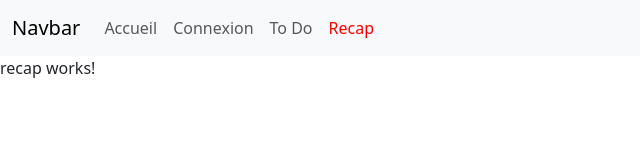
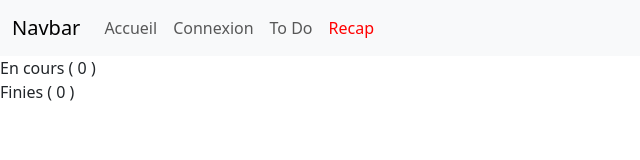
Before and after one commit to buffyTheErrorSlayer/angular-1, an Angular app: page /recap in a window 1280 px wide. Shown: the top 160 px of the page, without its empty margins (0-640 px from the left). Built offline with nearby package versions, Linux system fonts and the light colour scheme.

Commit message:
add recapitulatif

```diff
--- a/src/app/recap/recap.component.html
+++ b/src/app/recap/recap.component.html
@@ -1 +1,25 @@
-<p>recap works!</p>
+<div class="recap">
+    <div class="todo-ongoing">
+        <div class="todo-ongoing-header">En cours ( {{ongoingTasksCount}} )</div>
+        <div class="todo-ongoing-list">
+            @for (task of filterOngoingTasks(); track task.id) {
+                <div class="todo-done-list-item">
+                    {{task.title}}
+                </div>
+            }
+        </div>
+    </div>
+
+    <div class="todo-done">
+        <div class="todo-done-header">Finies ( {{doneTasksCount}} )</div>
+        <div class="todo-done-list">
+            @for (task of filterDoneTasks(); track task.id) {
+                <div class="todo-done-list-item">
+                    {{task.title}}
+                </div>
+            }
+
+        </div>
+
+    </div>
+</div>
--- a/src/app/recap/recap.component.ts
+++ b/src/app/recap/recap.component.ts
@@ -8,5 +8,26 @@ import { Component } from '@angular/core';
   styleUrl: './recap.component.scss'
 })
 export class RecapComponent {
+  tasks: { id: number; title: string; completed: boolean }[] = [];
+  ongoingTasksCount = 0;
+  doneTasksCount = 0;
+
+  ngOnInit(){
+    const storedTasks = localStorage.getItem('tasks');
+    if(storedTasks){
+      this.tasks = JSON.parse(storedTasks);
+    }
+
+      this.doneTasksCount = this.filterDoneTasks().length;
+      this.ongoingTasksCount = this.tasks.length - this.doneTasksCount;
+  }
+
+  filterDoneTasks(){
+    return this.tasks.filter(task => task.completed === true);
+  }
+
+  filterOngoingTasks(){
+    return this.tasks.filter(task => task.completed === false);
+  }
 
 }
--- a/src/app/todolist/todolist.component.html
+++ b/src/app/todolist/todolist.component.html
@@ -11,7 +11,7 @@
   </div>
 
   <div class="todo-list">
-    @for (task of tasks; track $index) {
+    @for (task of tasks; track task.id) {
       <div class="todo-list-item">
         <div>{{ task.title }}</div>
         <div class="todo-list-item-actions">
```
